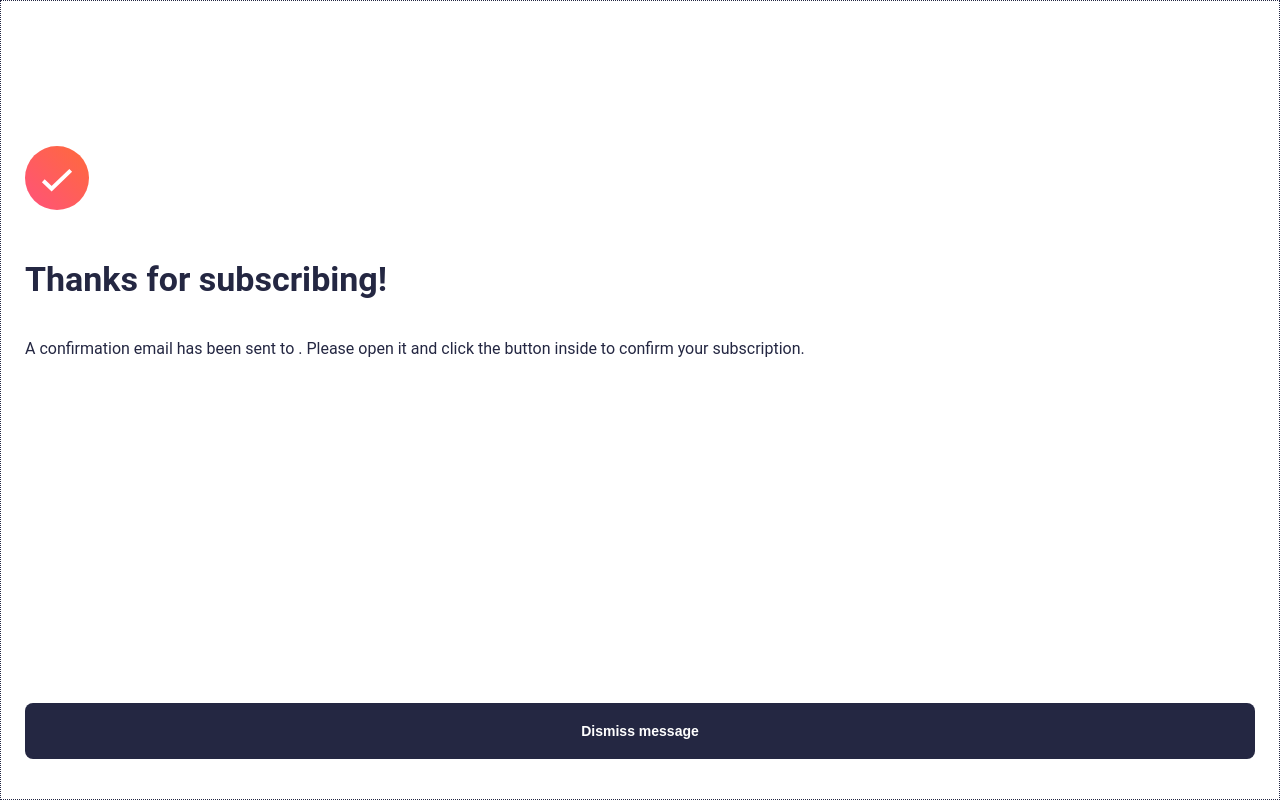
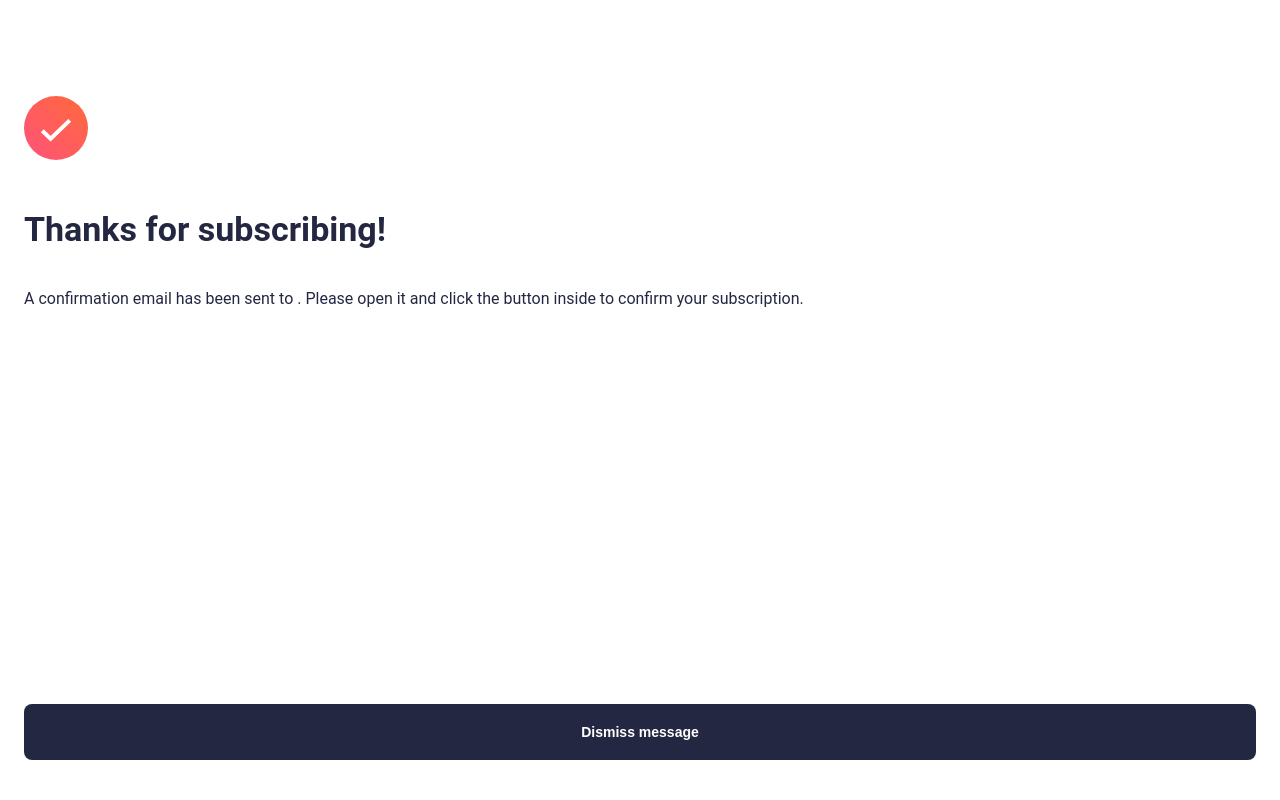
Before and after one commit to ThabisoMagwaza/newsletter-nextjs, a Next.js app: page /success in a window 1280 px wide. Built offline with nearby package versions, Linux system fonts and the light colour scheme; a web font is replaced by a local one.

Commit message:
fix: add dynamic top padding on the success page

```diff
--- a/src/app/success/page.js
+++ b/src/app/success/page.js
@@ -12,9 +12,7 @@ const Wrapper = styled.div`
   display: flex;
   flex-direction: column;
 
-  padding: 145px 24px 40px 24px;
-
-  border: 1px dotted;
+  padding: 12vh 24px 40px 24px;
 `;
 
 const ImageStyled = styled(Image)`
```
